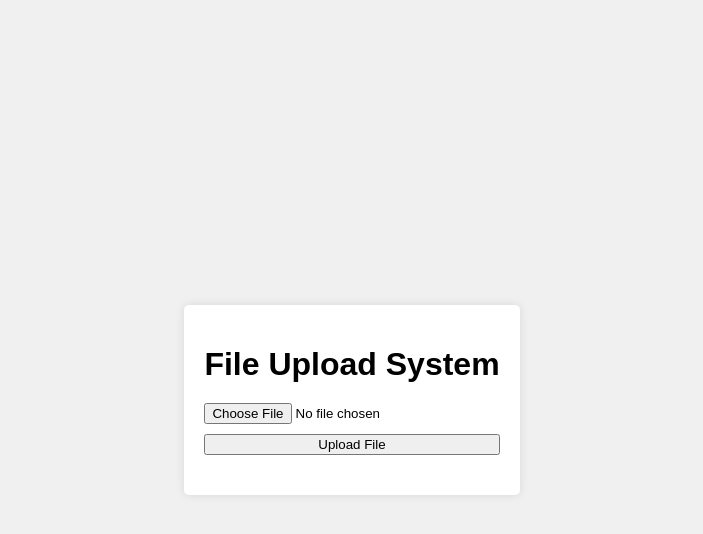
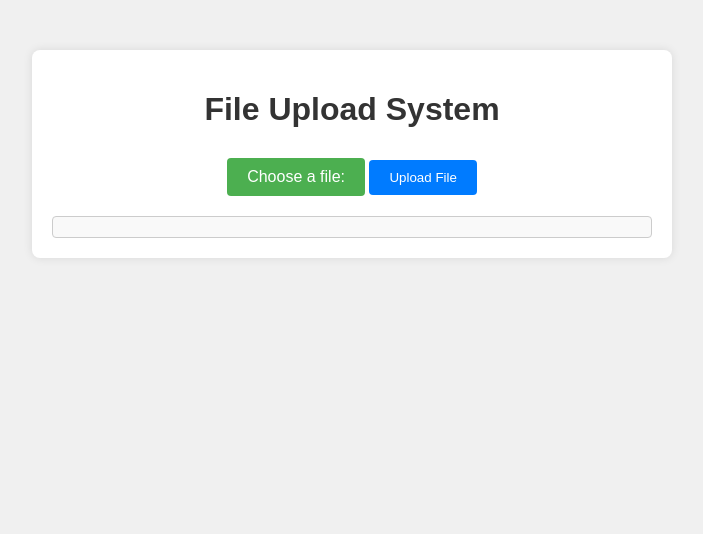
Before and after one commit to Xissamo/uploadFiles, a website: page public/index.html in a window 1280 px wide. Shown: the whole page, without its empty margins (288-991 px from the left). Drawn offline with Linux system fonts and the light colour scheme; no server answers.

Commit message:
enhancing the design

```diff
--- a/public/index.html
+++ b/public/index.html
@@ -10,10 +10,11 @@
     <div class="container">
         <h1>File Upload System</h1>
         <form id="uploadForm" enctype="multipart/form-data">
+            <label for="fileInput" class="file-label">Choose a file:</label>
             <input type="file" id="fileInput" name="file" required>
             <button type="submit">Upload File</button>
         </form>
-        <div id="fileList"></div>
+        <div id="fileList" class="file-list"></div>
     </div>
     <script src="scripts.js"></script>
 </body>
--- a/public/styles.css
+++ b/public/styles.css
@@ -1,37 +1,67 @@
+/* Reset and basic styles */
 body {
     font-family: Arial, sans-serif;
     background-color: #f0f0f0;
-    display: flex;
-    justify-content: center;
-    align-items: center;
-    height: 100vh;
     margin: 0;
+    padding: 0;
 }
 
 .container {
+    max-width: 600px;
+    margin: 50px auto;
     background-color: #fff;
     padding: 20px;
-    border-radius: 5px;
+    border-radius: 8px;
     box-shadow: 0 0 10px rgba(0, 0, 0, 0.1);
 }
 
 h1 {
-    margin-bottom: 20px;
+    text-align: center;
+    color: #333;
 }
 
 form {
-    display: flex;
-    flex-direction: column;
-    gap: 10px;
-}
-
-#fileList {
+    text-align: center;
     margin-top: 20px;
 }
 
-#fileList a {
-    display: block;
-    margin: 5px 0;
-    color: #007bff;
-    text-decoration: none;
+input[type="file"] {
+    display: none;
 }
+
+.file-label {
+    display: inline-block;
+    padding: 10px 20px;
+    background-color: #4CAF50;
+    color: #fff;
+    border-radius: 4px;
+    cursor: pointer;
+    transition: background-color 0.3s;
+}
+
+.file-label:hover {
+    background-color: #45a049;
+}
+
+button[type="submit"] {
+    margin-top: 10px;
+    padding: 10px 20px;
+    background-color: #007bff;
+    color: #fff;
+    border: none;
+    border-radius: 4px;
+    cursor: pointer;
+    transition: background-color 0.3s;
+}
+
+button[type="submit"]:hover {
+    background-color: #0056b3;
+}
+
+.file-list {
+    margin-top: 20px;
+    padding: 10px;
+    border: 1px solid #ccc;
+    border-radius: 4px;
+    background-color: #f9f9f9;
+}
```
